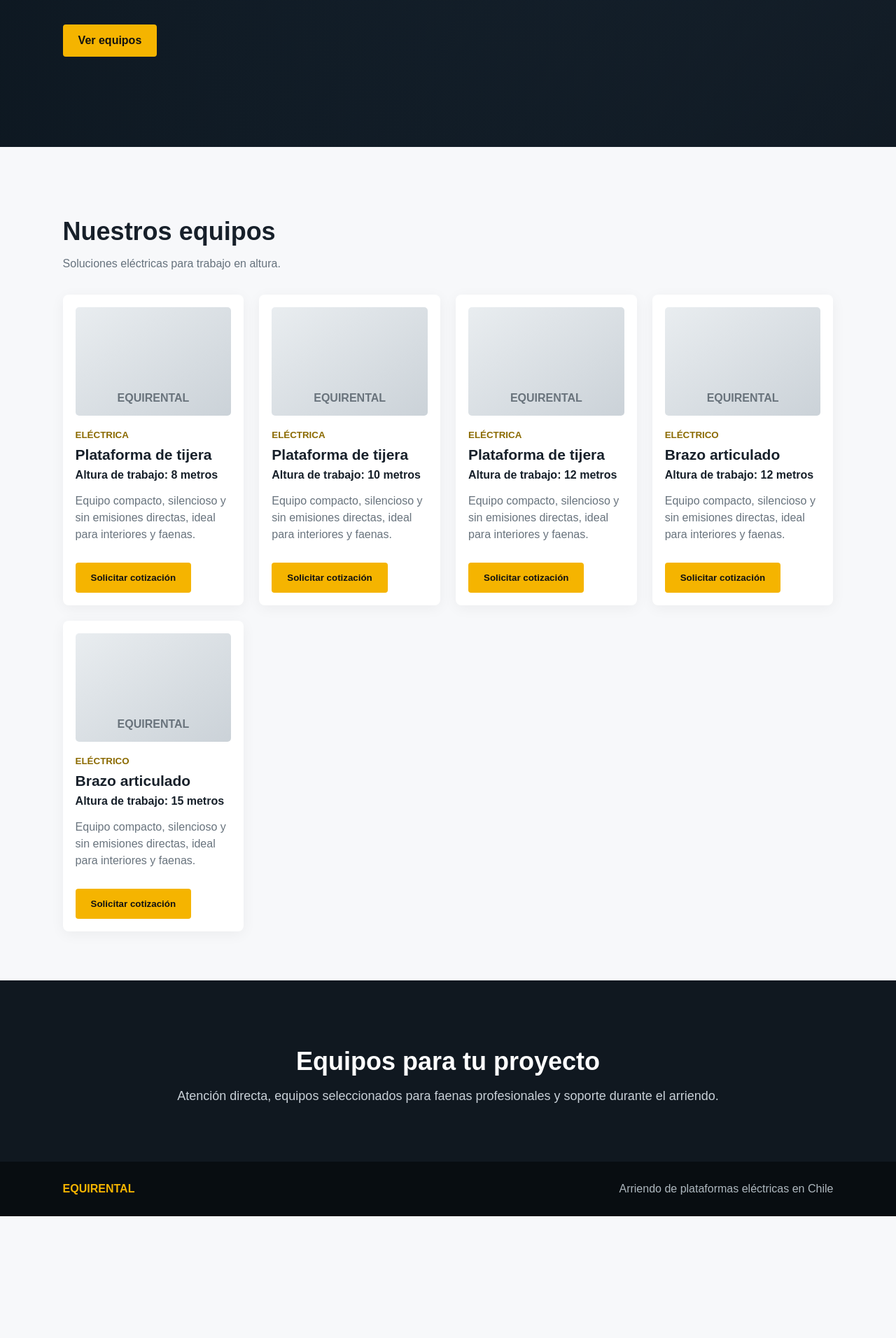
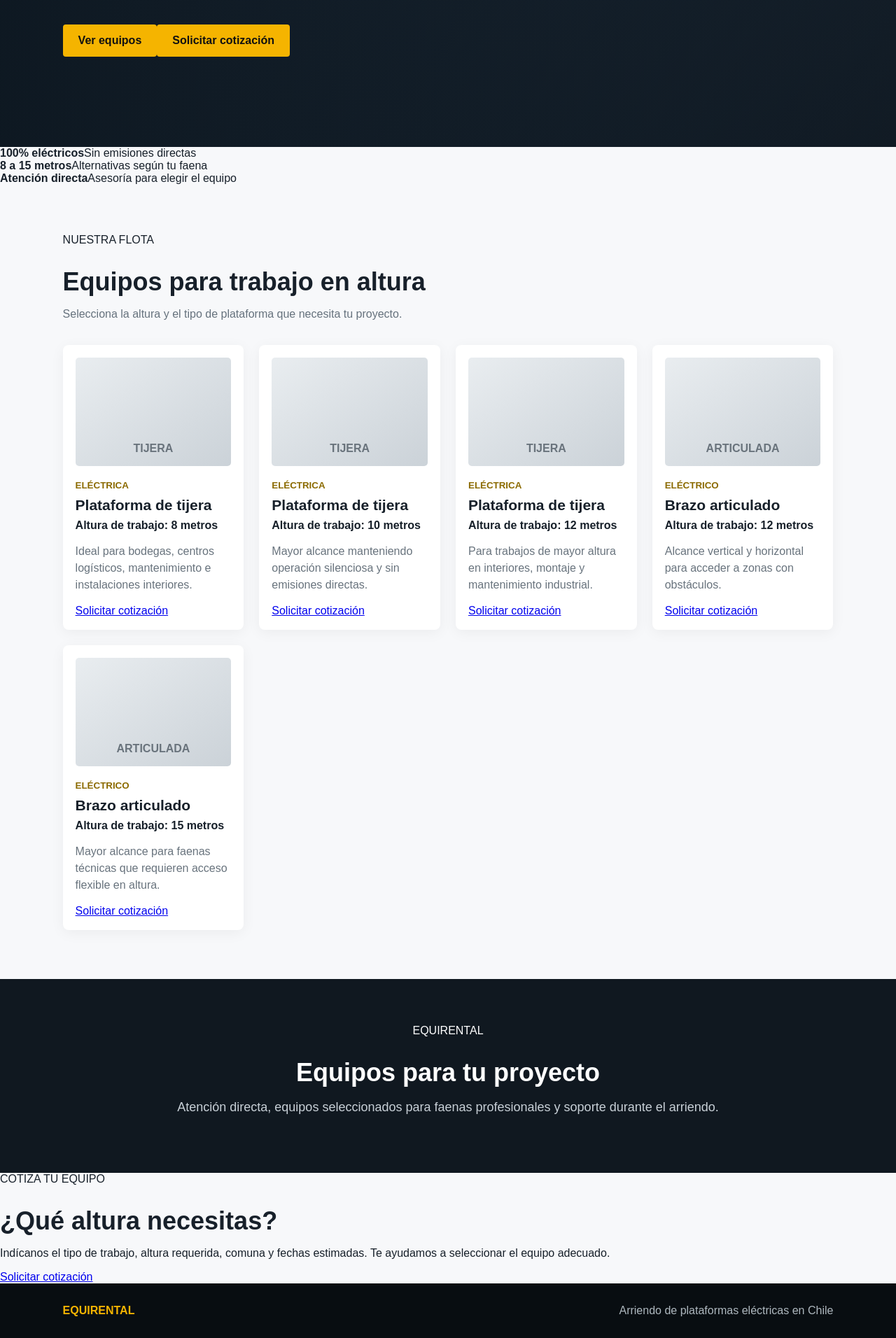
Before and after one commit to proyectoscl/equirental.cl, a Next.js app: page / in a window 1280 px wide. Shown: the part 436-2348 px from the top of the page at 70% size. Before the commit the page ends 2174 px from the top, so only its background shows below. Built offline with nearby package versions, Linux system fonts and the light colour scheme.

Commit message:
Improve EquiRental home content and conversion flow

```diff
--- a/app/page.js
+++ b/app/page.js
@@ -1,3 +1,15 @@
 const equipos=[
-['Plataforma de tijera','8 metros','Eléctrica'],['Plataforma de tijera','10 metros','Eléctrica'],['Plataforma de tijera','12 metros','Eléctrica'],['Brazo articulado','12 metros','Eléctrico'],['Brazo articulado','15 metros','Eléctrico']];
-export default function Home(){return <main><header><b>EQUIRENTAL</b><nav>Equipos · Nosotros · Contacto</nav></header><section className="hero"><div><span>ARRIENDO DE EQUIPOS EN ALTURA</span><h1>Trabaja en altura con seguridad y eficiencia.</h1><p>Plataformas eléctricas para obras, mantenimiento, instalaciones y trabajos industriales.</p><a href="#equipos">Ver equipos</a></div></section><section id="equipos"><h2>Nuestros equipos</h2><p className="lead">Soluciones eléctricas para trabajo en altura.</p><div className="grid">{equipos.map((e,i)=><article key={i}><div className={'machine m'+i}>EQUIRENTAL</div><small>{e[2]}</small><h3>{e[0]}</h3><strong>Altura de trabajo: {e[1]}</strong><p>Equipo compacto, silencioso y sin emisiones directas, ideal para interiores y faenas.</p><button>Solicitar cotización</button></article>)}</div></section><section className="why"><h2>Equipos para tu proyecto</h2><p>Atención directa, equipos seleccionados para faenas profesionales y soporte durante el arriendo.</p></section><footer><b>EQUIRENTAL</b><span>Arriendo de plataformas eléctricas en Chile</span></footer></main>}
+{tipo:'Plataforma de tijera',altura:'8 metros',energia:'Eléctrica',uso:'Ideal para bodegas, centros logísticos, mantenimiento e instalaciones interiores.'},
+{tipo:'Plataforma de tijera',altura:'10 metros',energia:'Eléctrica',uso:'Mayor alcance manteniendo operación silenciosa y sin emisiones directas.'},
+{tipo:'Plataforma de tijera',altura:'12 metros',energia:'Eléctrica',uso:'Para trabajos de mayor altura en interiores, montaje y mantenimiento industrial.'},
+{tipo:'Brazo articulado',altura:'12 metros',energia:'Eléctrico',uso:'Alcance vertical y horizontal para acceder a zonas con obstáculos.'},
+{tipo:'Brazo articulado',altura:'15 metros',energia:'Eléctrico',uso:'Mayor alcance para faenas técnicas que requieren acceso flexible en altura.'}
+];
+export default function Home(){return <main>
+<header><a className="brand" href="#">EQUIRENTAL</a><nav><a href="#equipos">Equipos</a><a href="#nosotros">Nosotros</a><a href="#contacto">Contacto</a></nav></header>
+<section className="hero"><div><span>ARRIENDO DE EQUIPOS EN ALTURA</span><h1>Trabaja en altura con seguridad y eficiencia.</h1><p>Arriendo de plataformas de tijera y brazos articulados 100% eléctricos para obras, mantenimiento, instalaciones y trabajos industriales.</p><div className="actions"><a className="primary" href="#equipos">Ver equipos</a><a className="secondary" href="#contacto">Solicitar cotización</a></div></div></section>
+<section className="benefits"><div><b>100% eléctricos</b><span>Sin emisiones directas</span></div><div><b>8 a 15 metros</b><span>Alternativas según tu faena</span></div><div><b>Atención directa</b><span>Asesoría para elegir el equipo</span></div></section>
+<section id="equipos"><span className="eyebrow">NUESTRA FLOTA</span><h2>Equipos para trabajo en altura</h2><p className="lead">Selecciona la altura y el tipo de plataforma que necesita tu proyecto.</p><div className="grid">{equipos.map((e,i)=><article key={i}><div className={'machine m'+i}><span>{e.tipo==='Plataforma de tijera'?'TIJERA':'ARTICULADA'}</span></div><small>{e.energia}</small><h3>{e.tipo}</h3><strong>Altura de trabajo: {e.altura}</strong><p>{e.uso}</p><a className="quote" href="#contacto">Solicitar cotización</a></article>)}</div></section>
+<section id="nosotros" className="why"><span className="eyebrow">EQUIRENTAL</span><h2>Equipos para tu proyecto</h2><p>Atención directa, equipos seleccionados para faenas profesionales y soporte durante el arriendo.</p></section>
+<section id="contacto" className="contact"><div><span className="eyebrow">COTIZA TU EQUIPO</span><h2>¿Qué altura necesitas?</h2><p>Indícanos el tipo de trabajo, altura requerida, comuna y fechas estimadas. Te ayudamos a seleccionar el equipo adecuado.</p></div><a className="primary" href="mailto:contacto@equirental.cl">Solicitar cotización</a></section>
+<footer><b>EQUIRENTAL</b><span>Arriendo de plataformas eléctricas en Chile</span></footer></main>}
```
